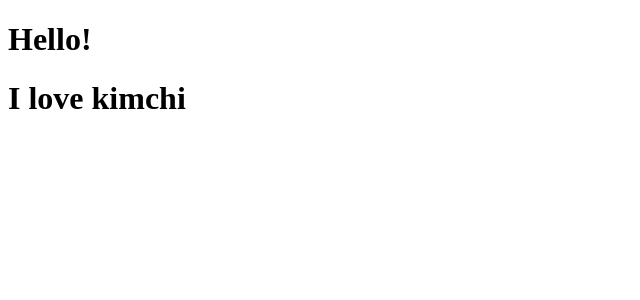
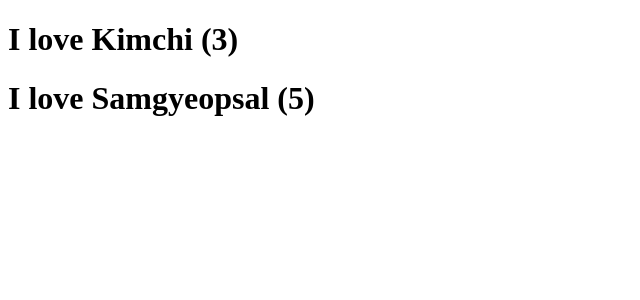
Before and after one commit to Multrasound/movie_app_hyeon, a React (Create React App) app: page / in a window 1280 px wide. Shown: the top 300 px of the page, without its empty margins (0-640 px from the left). Built offline with nearby package versions, Linux system fonts and the light colour scheme.

Commit message:
map 함수 적용, prop-types 적용

```diff
--- a/package.json
+++ b/package.json
@@ -6,6 +6,7 @@
     "@testing-library/jest-dom": "^4.2.4",
     "@testing-library/react": "^9.5.0",
     "@testing-library/user-event": "^7.2.1",
+    "prop-types": "^15.7.2",
     "react": "^16.13.1",
     "react-dom": "^16.13.1",
     "react-scripts": "3.4.1"
--- a/src/App.js
+++ b/src/App.js
@@ -1,14 +1,34 @@
 import React from 'react';
+import PropTypes from 'prop-types';
 
-function Food({fav}) {
-  return <h1>I love {fav}</h1>
+Food.propTypes = {
+  name: PropTypes.string.isRequired,
+  stars: PropTypes.number.isRequired
+};
+
+function Food({name, stars}) {
+  return <h1>I love {name} ({stars})</h1>
 }
+
+const foodILike = [
+  {
+    id: 1,
+    name: 'Kimchi',
+    stars: 3
+  },
+  {
+    id: 2,
+    name: 'Samgyeopsal',
+    stars: 5
+  }
+]
 
 function App() {
   return (
     <div>
-      <h1>Hello!</h1>
-      <Food fav={"kimchi"}/>
+      {foodILike.map(dish => (
+        <Food key={dish.id} name={dish.name} stars={dish.stars} />
+      ))}
     </div>
   )
 }
```
Also changed, not shown: 1 other file (tests, documents, lock files or other folders).
